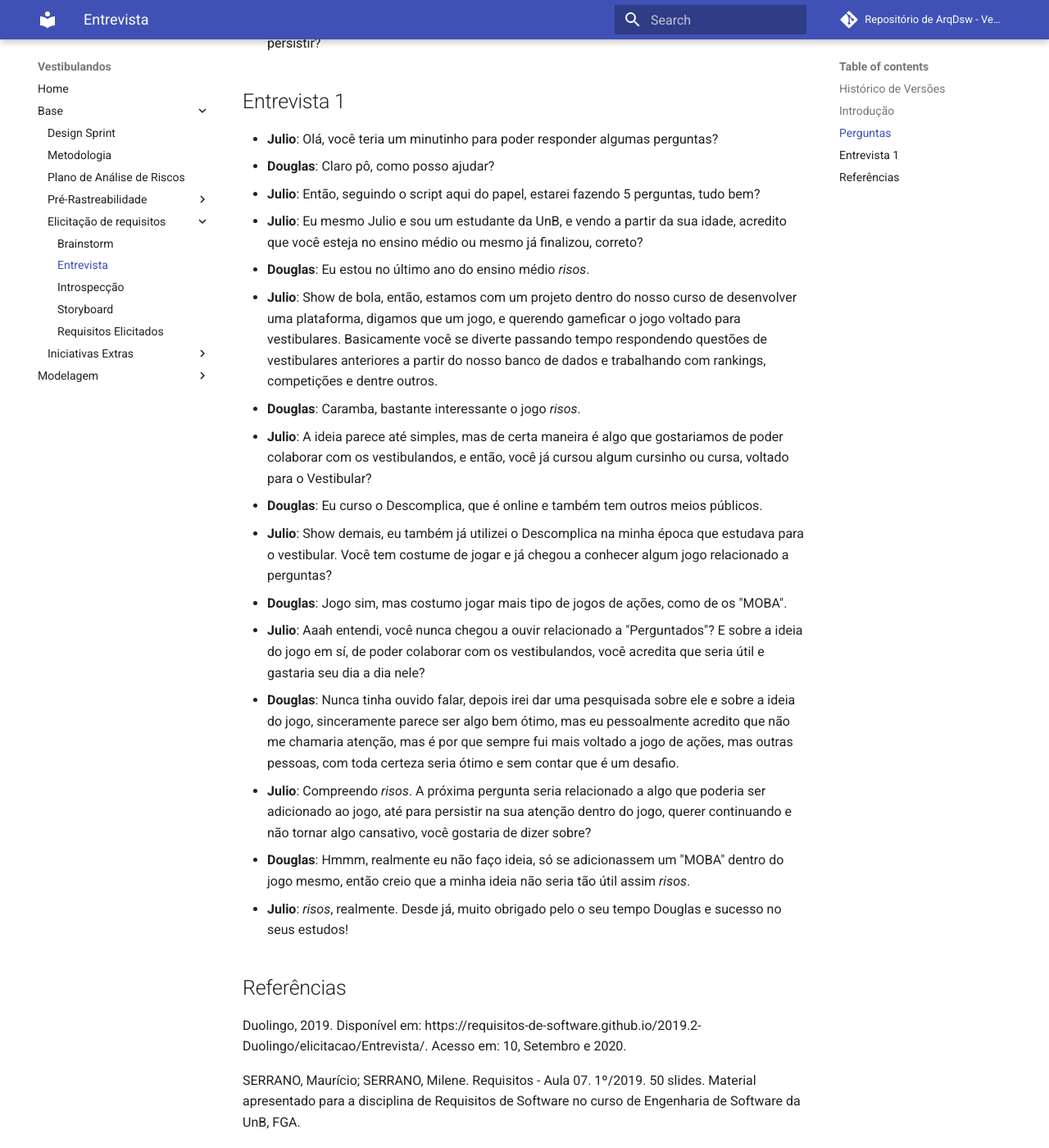
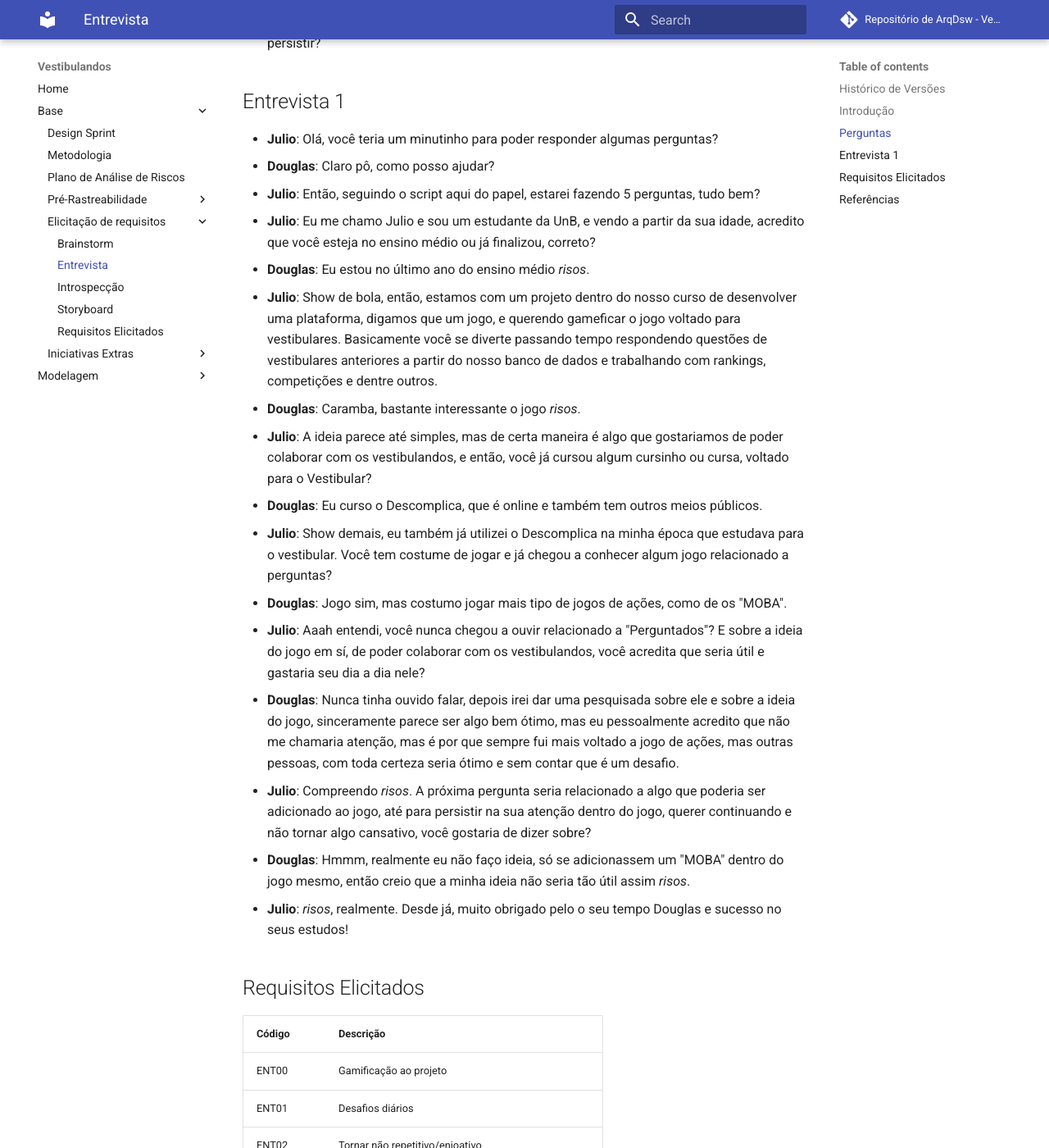
Before and after one commit to UnBArqDsw/2020.1_G4_Vestibulandos, an MkDocs documentation site: the page built from docs/base/elicitacao/entrevista.md, in a window 1280 px wide and 1400 px high, scrolled down 932 px. Shown: the whole window at 82% size. Built offline with MkDocs 1.6.1 and Material for MkDocs 9.7.7, drawn with Linux system fonts in a browser that asks for light colours; comment, search, counter and statistics services are not loaded; some of the changed text lies outside the part shown.

Commit message:
Adicionado os requisitos elicitados da entrevista.

```diff
--- a/docs/base/elicitacao/entrevista.md
+++ b/docs/base/elicitacao/entrevista.md
@@ -25,7 +25,7 @@
 - **Julio**: Olá, você teria um minutinho para poder responder algumas perguntas?
 - **Douglas**: Claro pô, como posso ajudar?
 - **Julio**: Então, seguindo o script aqui do papel, estarei fazendo 5 perguntas, tudo bem?
-- **Julio**: Eu mesmo Julio e sou um estudante da UnB, e vendo a partir da sua idade, acredito que você esteja no ensino médio ou mesmo já finalizou, correto?
+- **Julio**: Eu me chamo Julio e sou um estudante da UnB, e vendo a partir da sua idade, acredito que você esteja no ensino médio ou já finalizou, correto?
 - **Douglas**: Eu estou no último ano do ensino médio *risos*.
 - **Julio**: Show de bola, então, estamos com um projeto dentro do nosso curso de desenvolver uma plataforma, digamos que um jogo, e querendo gameficar o jogo voltado para vestibulares. Basicamente você se diverte passando tempo respondendo questões de vestibulares anteriores a partir do nosso banco de dados e trabalhando com rankings, competições e dentre outros.
 - **Douglas**: Caramba, bastante interessante o jogo *risos*.
@@ -39,6 +39,15 @@
 - **Douglas**: Hmmm, realmente eu não faço ideia, só se adicionassem um "MOBA" dentro do jogo mesmo, então creio que a minha ideia não seria tão útil assim *risos*.
 - **Julio**: *risos*, realmente. Desde já, muito obrigado pelo o seu tempo Douglas e sucesso no seus estudos!
 
+## Requisitos Elicitados
+| Código | Descrição |
+|--------|-----------|
+| ENT00 | Gamificação ao projeto |
+| ENT01 | Desafios diários |
+| ENT02 | Tornar não repetitivo/enjoativo |
+| ENT03 | Tentar engajar todo tipo de usuários |
+| ENT04 | Usar linguajar "juvenil", da atualidade entre os "jovens" |
+
 ##  Referências
 Duolingo, 2019. Disponível em: https://requisitos-de-software.github.io/2019.2-Duolingo/elicitacao/Entrevista/. Acesso em: 10, Setembro e 2020.
 
```
